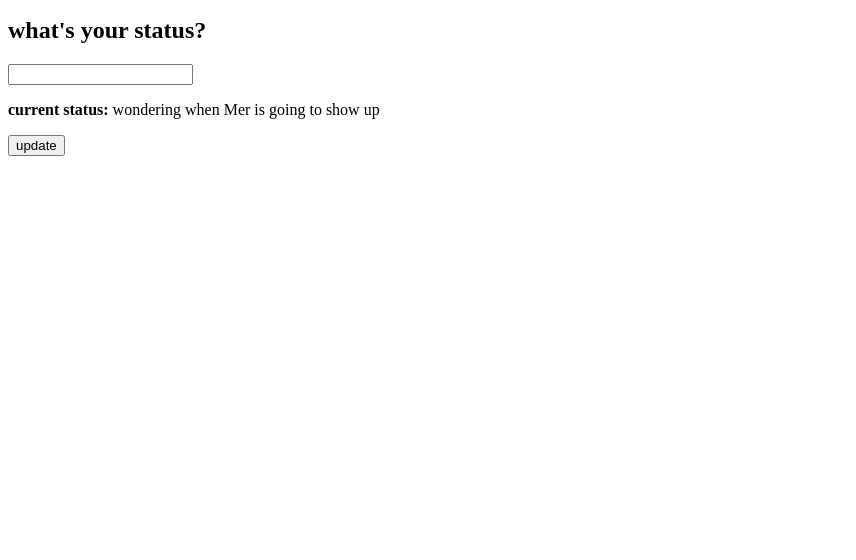
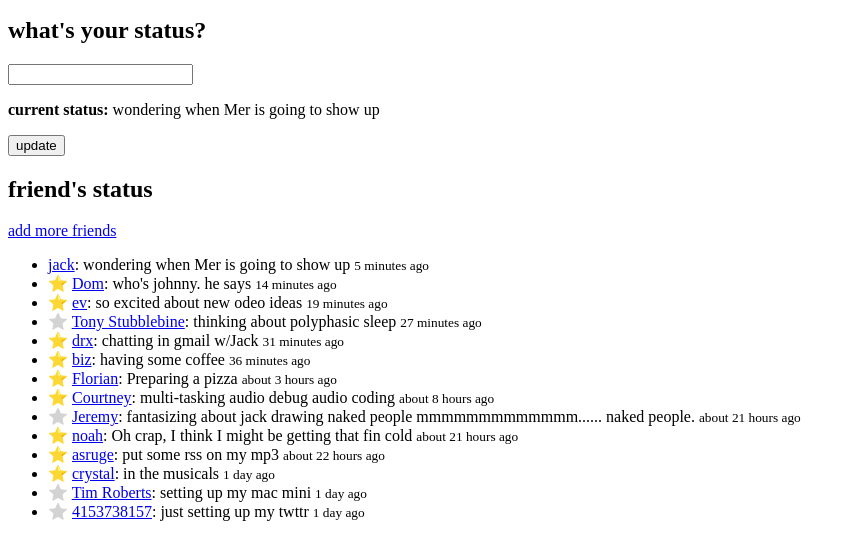
Before and after one commit to carltonLND/early-twitter, a website: page index.html in a window 1280 px wide. Shown: the part 88-648 px from the top of the page, without its empty margins (0-856 px from the left). Drawn offline with Linux system fonts and the light colour scheme.

Commit message:
Add friend status feed

```diff
--- a/index.html
+++ b/index.html
@@ -19,6 +19,78 @@
         <p><b>current status: </b>wondering when Mer is going to show up</p>
         <button type="submit">update</button>
       </section>
+      <section id="status-feed">
+        <h2>friend's status</h2>
+        <a href="#">add more friends</a>
+        <ul>
+          <li>
+            <a href="#">jack</a>: wondering when Mer is going to show up
+            <small>5 minutes ago</small>
+          </li>
+          <li>
+            ⭐ <a href="#">Dom</a>: who's johnny. he says
+            <small>14 minutes ago</small>
+          </li>
+          <li>
+            ⭐ <a href="#">ev</a>: so excited about new odeo ideas
+            <small>19 minutes ago</small>
+          </li>
+          <li>
+            <span style="color: transparent; text-shadow: 0 0 0 lightgray"
+              >⭐ </span
+            ><a href="#">Tony Stubblebine</a>: thinking about polyphasic sleep
+            <small>27 minutes ago</small>
+          </li>
+          <li>
+            ⭐ <a href="#">drx</a>: chatting in gmail w/Jack
+            <small>31 minutes ago</small>
+          </li>
+          <li>
+            ⭐ <a href="#">biz</a>: having some coffee
+            <small>36 minutes ago</small>
+          </li>
+          <li>
+            ⭐ <a href="#">Florian</a>: Preparing a pizza
+            <small>about 3 hours ago</small>
+          </li>
+          <li>
+            ⭐ <a href="#">Courtney</a>: multi-tasking audio debug audio coding
+            <small>about 8 hours ago</small>
+          </li>
+          <li>
+            <span style="color: transparent; text-shadow: 0 0 0 lightgray"
+              >⭐ </span
+            ><a href="#">Jeremy</a>: fantasizing about jack drawing naked people
+            mmmmmmmmmmmmm...... naked people.
+            <small>about 21 hours ago</small>
+          </li>
+          <li>
+            ⭐ <a href="#">noah</a>: Oh crap, I think I might be getting that
+            fin cold
+            <small>about 21 hours ago</small>
+          </li>
+          <li>
+            ⭐ <a href="#">asruge</a>: put some rss on my mp3
+            <small>about 22 hours ago</small>
+          </li>
+          <li>
+            ⭐ <a href="#">crystal</a>: in the musicals
+            <small>1 day ago</small>
+          </li>
+          <li>
+            <span style="color: transparent; text-shadow: 0 0 0 lightgray"
+              >⭐ </span
+            ><a href="#">Tim Roberts</a>: setting up my mac mini
+            <small>1 day ago</small>
+          </li>
+          <li>
+            <span style="color: transparent; text-shadow: 0 0 0 lightgray"
+              >⭐ </span
+            ><a href="#">4153738157</a>: just setting up my twttr
+            <small>1 day ago</small>
+          </li>
+        </ul>
+      </section>
     </main>
   </body>
 </html>
```
